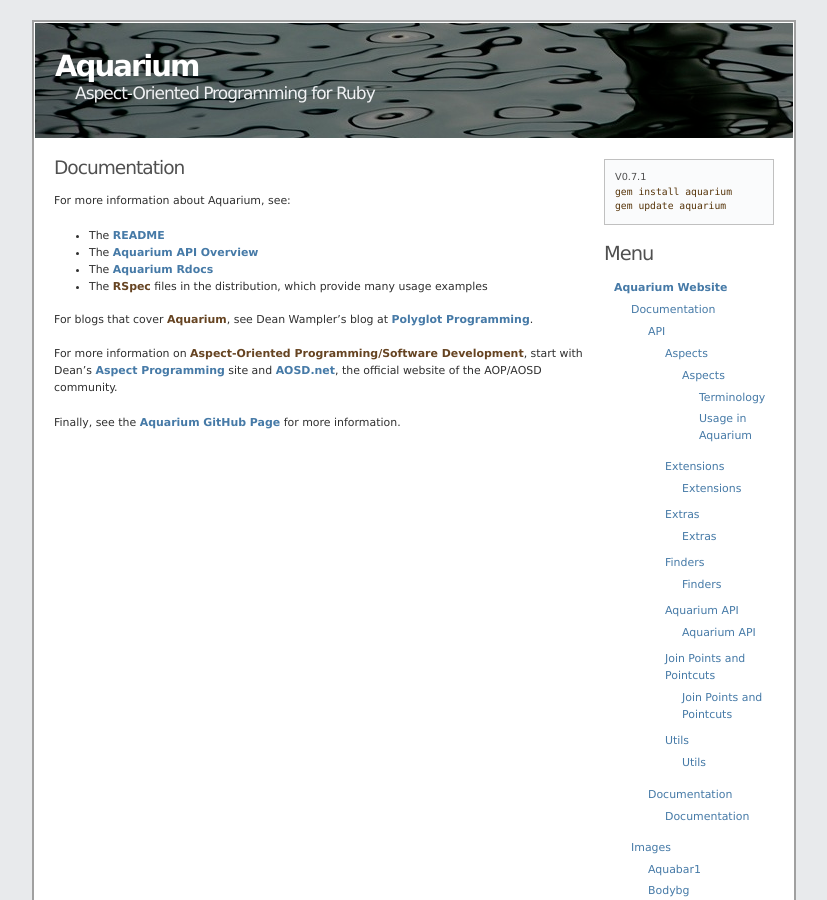
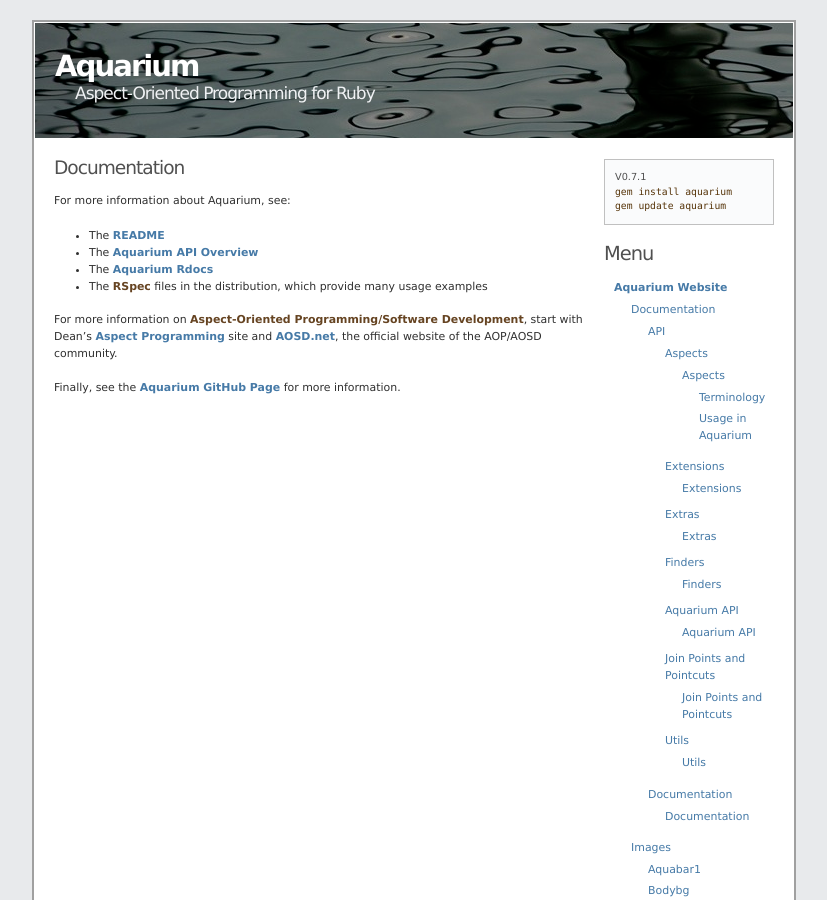
Before and after one commit to deanwampler/deanwampler.github.io, a Jekyll site: the page open-source/aquarium/documentation/index.html, which Jekyll copies as it is, in a window 1280 px wide and 900 px high. Shown: the whole window, without its empty margins (226-1053 px from the left). Built offline with Jekyll 4.4.1, drawn with Linux system fonts in a browser that asks for light colours.

Commit message:
Fixed the blog link

```diff
--- a/_includes/themes/bootstrap/default.html
+++ b/_includes/themes/bootstrap/default.html
@@ -30,7 +30,7 @@
         <a href="/polyglotprogramming">Polyglot Programming</a>
         <a href="/aspectprogramming">Aspect Programming</a>
         <a href="/concurrentthought">Concurrent Thought</a>
-        <a href="https://blog.polyglotprogramming.com" target="blog">Blog<sup>⬀</sup></a>
+        <a href="https://medium.com/@deanwampler_24306" target="blog">Blog<sup>⬀</sup></a>
         <a href="/pages.html">Pages...</a>
       </nav>
       <div class="container content partially-transparent">
--- a/_includes/themes/bootstrap/page.html
+++ b/_includes/themes/bootstrap/page.html
@@ -7,7 +7,7 @@
   {% if page.include_social %}
   <div class="about-social">
     <a href="https://twitter.com/deanwampler" class="about-social-button-twitter" target="twitter">@deanwampler</a>
-    <a href="https://blog.polyglotprogramming.com" class="about-social-button-blog" target="blog">Blog</a>
+    <a href="https://medium.com/@deanwampler_24306" class="about-social-button-blog" target="blog">Blog</a>
     <a href="https://www.linkedin.com/in/deanwampler/" class="about-social-button-linkedin" target="linkedin">Dean Wampler</a>
     <a href="resume.pdf" class="about-social-button-resume" target="resume">Resum&eacute;</a>
   </div>
--- a/open-source/aquarium/community.html
+++ b/open-source/aquarium/community.html
@@ -68,7 +68,7 @@
 <h2 id="the-core-team">The Core Team</h2>
 
 <ul>
-  <li>Dean Wampler (<a href="http://polyglotprogramming.com">web</a>, <a href="http://twitter.com/deanwampler">twitter</a>, <a href="http://blog.polyglotprogramming.com/">blog</a>)</li>
+  <li>Dean Wampler (<a href="http://polyglotprogramming.com">web</a>, <a href="http://twitter.com/deanwampler">twitter</a>, <a href="http://medium.com/@deanwampler_24306/">blog</a>)</li>
 </ul>
 
 <notextile>
--- a/open-source/aquarium/documentation/index.html
+++ b/open-source/aquarium/documentation/index.html
@@ -33,8 +33,6 @@
   <li>The <span class="keyword">RSpec</span> files in the distribution, which provide many usage examples</li>
 </ul>
 
-<p>For blogs that cover <span class="keyword">Aquarium</span>, see Dean Wampler’s blog at <a href="https://polyglotprogramming.com/">Polyglot Programming</a>.</p>
-
 <p>For more information on <span class="keyword">Aspect-Oriented Programming/Software Development</span>, start with Dean’s <a href="https://aspectprogramming.com">Aspect Programming</a> site and <a href="http://www.aosd.net">AOSD.net</a>, the official website of the AOP/AOSD community.</p>
 
 <p>Finally, see the <a href="https://http://github.com/deanwampler/Aquarium">Aquarium GitHub Page</a> for more information.</p>
```
